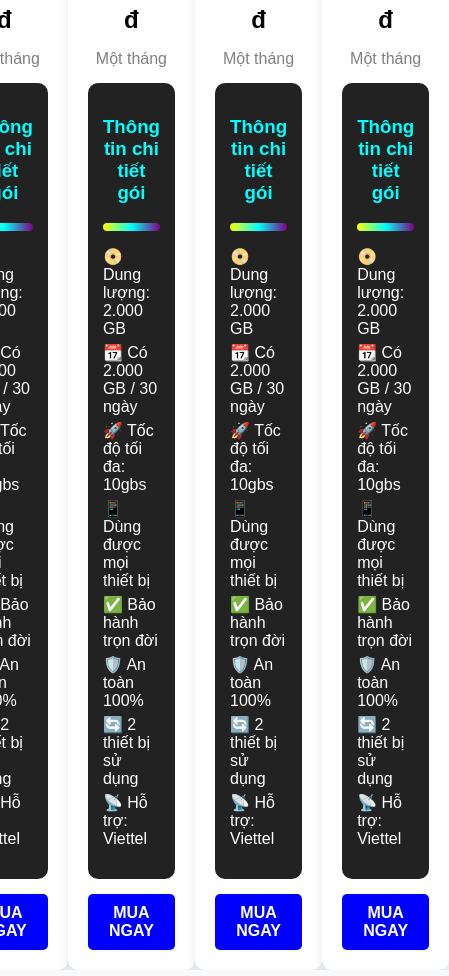
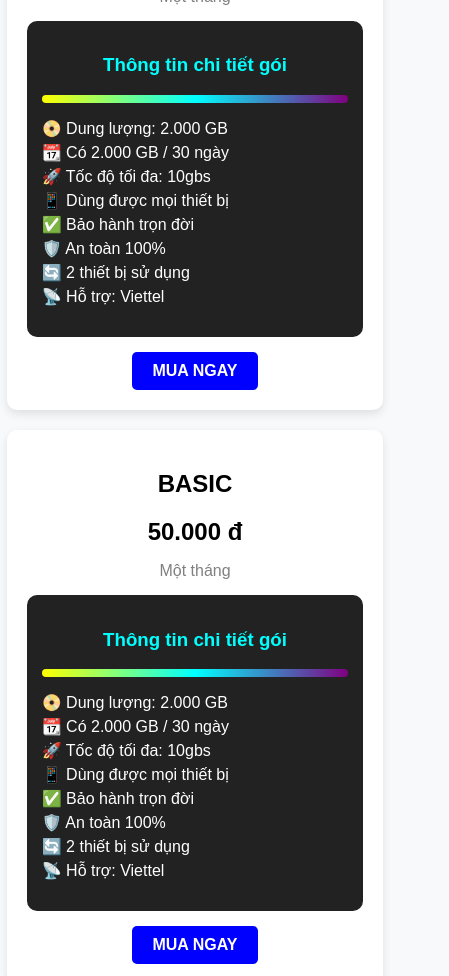
Before and after one commit to nguyenthanhkhai/4g, a plain HTML site: page index.html in a window 390 px wide. Shown: the top 976 px of the page, 449 px wide, since content can reach past the window. Drawn offline with Linux system fonts and the light colour scheme.

Commit message:
Update style.css
Signed-off-by: nguyenthanhkhai <117972128+nguyenthanhkhai@users.noreply.github.com>

```diff
--- a/style.css
+++ b/style.css
@@ -81,3 +81,21 @@ ul li {
     background: darkblue;
     transform: scale(1.05);
 }
+
+/* Căn giữa và hiển thị các gói dịch vụ theo chiều dọc trên điện thoại */
+@media (max-width: 768px) {
+    body {
+        display: flex;
+        flex-direction: column;
+        align-items: center;
+    }
+
+    .package {
+        width: 90%; /* Giảm chiều rộng để phù hợp với màn hình nhỏ */
+        margin-bottom: 20px; /* Khoảng cách giữa các gói */
+    }
+
+    .progress-bar {
+        width: 100%; /* Đảm bảo thanh tiến trình hiển thị đủ rộng */
+    }
+}
```
